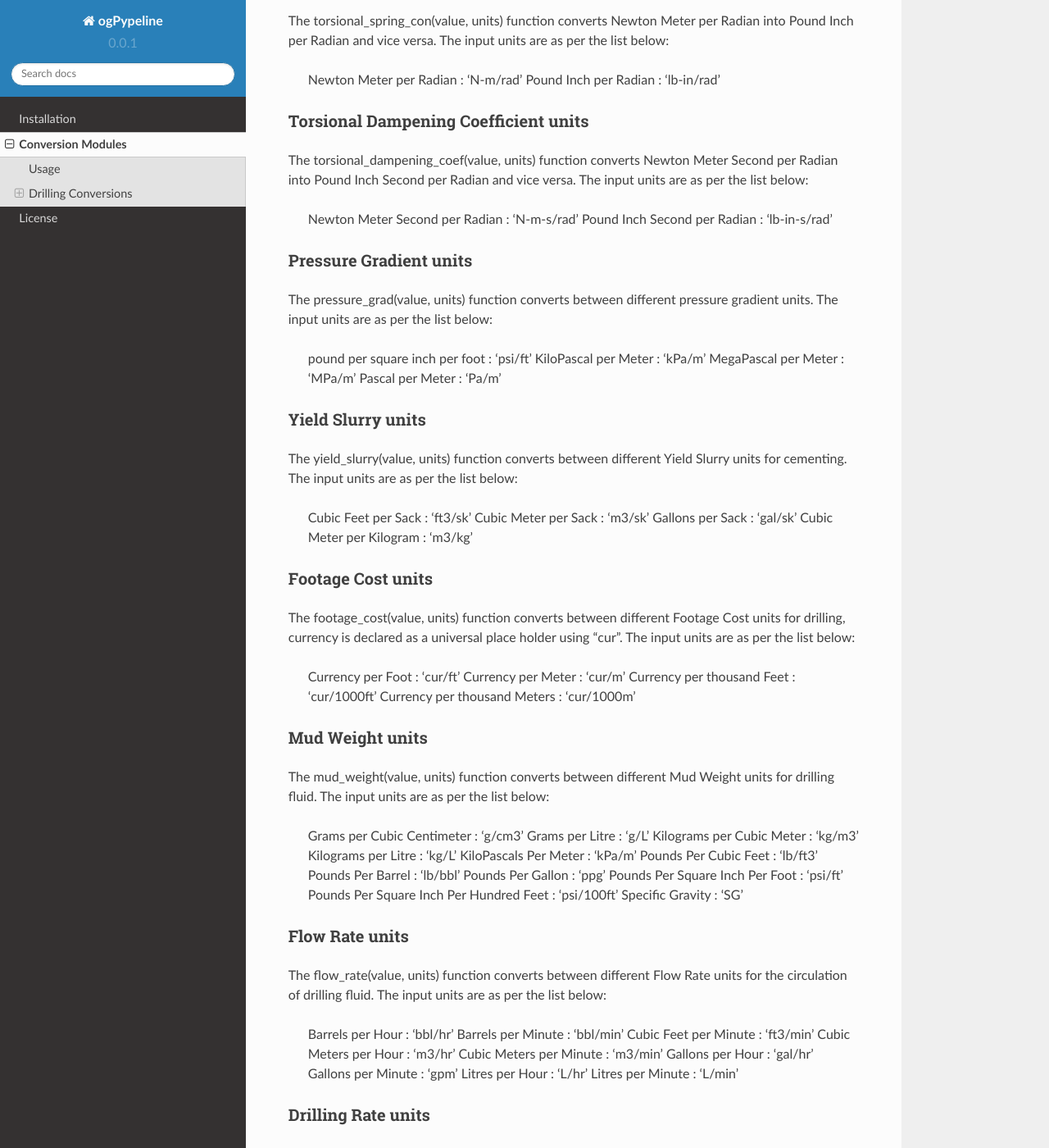
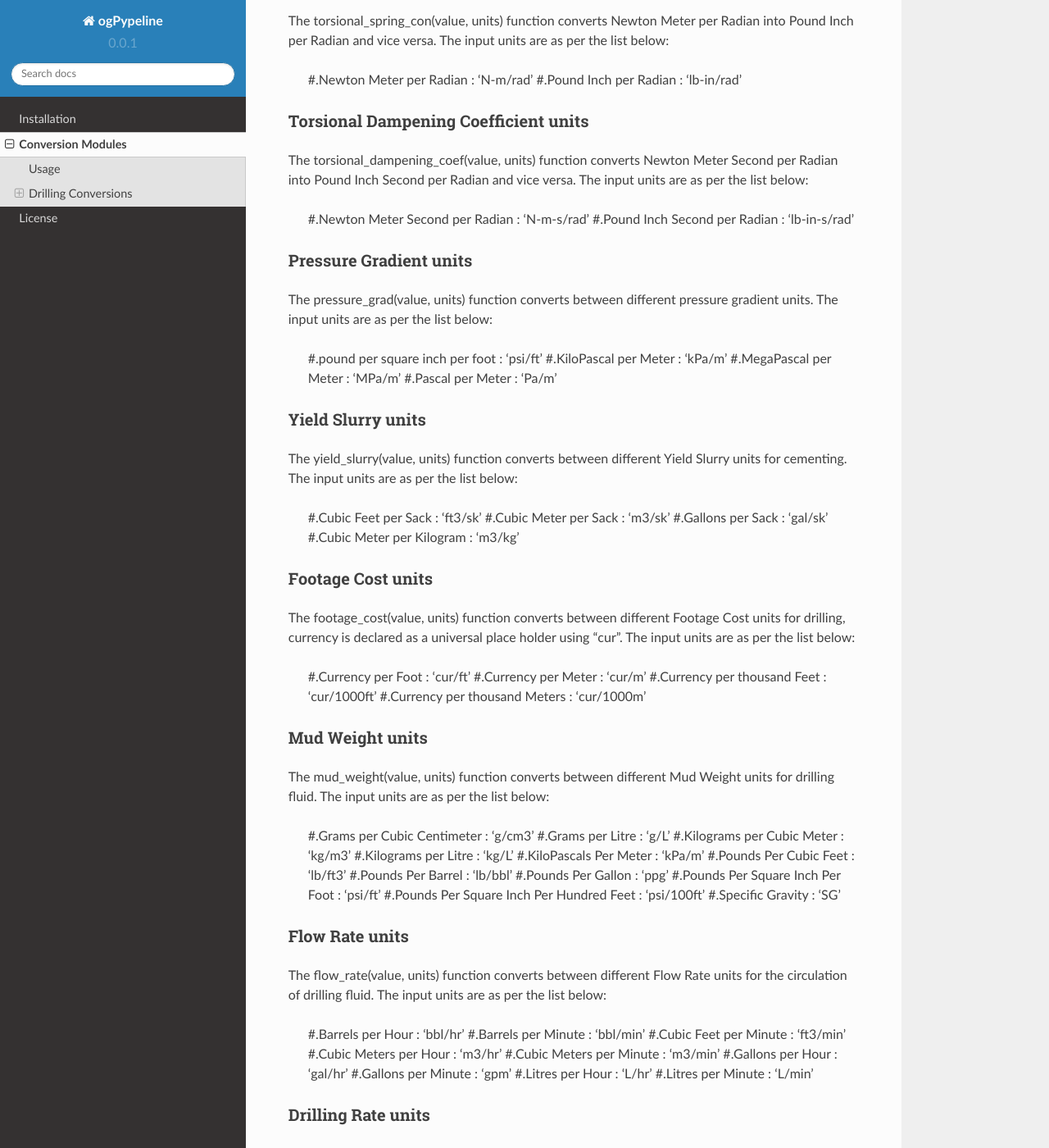
Before and after one commit to this-isnt-me/ogPypeline, a Sphinx documentation site: the page built from docs/source/conversion.rst, in a window 1280 px wide and 1400 px high, scrolled down 1266 px. Shown: the whole window at 82% size. Built offline with Sphinx 7.4.7 and the Read the Docs theme 2.0.0, drawn with Linux system fonts in a browser that asks for light colours; some of the changed text lies outside the part shown.

Commit message:
5th Edit of Read the Docs files

```diff
--- a/docs/source/conversion.rst
+++ b/docs/source/conversion.rst
@@ -33,119 +33,119 @@ Dogleg units
 ^^^^^^^^^^^^
 The dogleg(value, units) function converts degrees per 100ft into degrees per 30m and vice versa. The input units are as per the list below:
 
-   degrees per 100ft : 'deg/100ft'
-   degrees per 30m : 'deg/30m'
+   #.degrees per 100ft : 'deg/100ft'
+   #.degrees per 30m : 'deg/30m'
 
 
 Axial Spring Constant units
 ^^^^^^^^^^^^
 The axial_spring_con(value, units) function converts Newtons per Meter into Pounds per Inch and vice versa. The input units are as per the list below:
 
-   Newtons per Meter : 'N/m'
-   Pounds per Inch : 'lb/in'
+   #.Newtons per Meter : 'N/m'
+   #.Pounds per Inch : 'lb/in'
 
 
 Axial Dampening Coefficient units
 ^^^^^^^^^^^^
 The axial_dampening_coef(value, units) function converts Newton Seconds per Meter into Pound Seconds per Inch and vice versa. The input units are as per the list below:
 
-   Newton Seconds per Meter : 'N-s/m'
-   Pound Seconds per Inch : 'lb-s/in'
+   #.Newton Seconds per Meter : 'N-s/m'
+   #.Pound Seconds per Inch : 'lb-s/in'
 
 Torsional Spring Constant units
 ^^^^^^^^^^^^
 The torsional_spring_con(value, units) function converts Newton Meter per Radian into Pound Inch per Radian and vice versa. The input units are as per the list below:
 
-   Newton Meter per Radian : 'N-m/rad'
-   Pound Inch per Radian : 'lb-in/rad'
+   #.Newton Meter per Radian : 'N-m/rad'
+   #.Pound Inch per Radian : 'lb-in/rad'
 
 Torsional Dampening Coefficient units
 ^^^^^^^^^^^^
 The torsional_dampening_coef(value, units) function converts Newton Meter Second per Radian into Pound Inch Second per Radian and vice versa. The input units are as per the list below:
 
-   Newton Meter Second per Radian : 'N-m-s/rad'
-   Pound Inch Second per Radian : 'lb-in-s/rad'
+   #.Newton Meter Second per Radian : 'N-m-s/rad'
+   #.Pound Inch Second per Radian : 'lb-in-s/rad'
 
 Pressure Gradient units
 ^^^^^^^^^^^^
 The pressure_grad(value, units) function converts between different pressure gradient units. The input units are as per the list below:
 
-   pound per square inch per foot : 'psi/ft'
-   KiloPascal per Meter : 'kPa/m'
-   MegaPascal per Meter : 'MPa/m'
-   Pascal per Meter : 'Pa/m'
+   #.pound per square inch per foot : 'psi/ft'
+   #.KiloPascal per Meter : 'kPa/m'
+   #.MegaPascal per Meter : 'MPa/m'
+   #.Pascal per Meter : 'Pa/m'
 
 Yield Slurry units
 ^^^^^^^^^^^^
 The yield_slurry(value, units) function converts between different Yield Slurry units for cementing. The input units are as per the list below:
 
-   Cubic Feet per Sack : 'ft3/sk'
-   Cubic Meter per Sack : 'm3/sk'
-   Gallons per Sack : 'gal/sk'
-   Cubic Meter per Kilogram : 'm3/kg'
+   #.Cubic Feet per Sack : 'ft3/sk'
+   #.Cubic Meter per Sack : 'm3/sk'
+   #.Gallons per Sack : 'gal/sk'
+   #.Cubic Meter per Kilogram : 'm3/kg'
 
 Footage Cost units
 ^^^^^^^^^^^^
 The footage_cost(value, units) function converts between different Footage Cost units for drilling, currency is declared as a universal place holder using "cur". The input units are as per the list below:
 
-   Currency per Foot : 'cur/ft'
-   Currency per Meter	: 'cur/m'
-   Currency per thousand Feet : 'cur/1000ft'
-   Currency per thousand Meters : 'cur/1000m'
+   #.Currency per Foot : 'cur/ft'
+   #.Currency per Meter	: 'cur/m'
+   #.Currency per thousand Feet : 'cur/1000ft'
+   #.Currency per thousand Meters : 'cur/1000m'
 
 Mud Weight units
 ^^^^^^^^^^^^
 The mud_weight(value, units) function converts between different Mud Weight units for drilling fluid. The input units are as per the list below:
 
-   Grams per Cubic Centimeter	: 'g/cm3'
-   Grams per Litre : 'g/L'
-   Kilograms per Cubic Meter : 'kg/m3'
-   Kilograms per Litre : 'kg/L'
-   KiloPascals Per Meter : 'kPa/m'
-   Pounds Per Cubic Feet : 'lb/ft3'
-   Pounds Per Barrel : 'lb/bbl'
-   Pounds Per Gallon : 'ppg'
-   Pounds Per Square Inch Per Foot : 'psi/ft'
-   Pounds Per Square Inch Per Hundred Feet : 'psi/100ft'
-   Specific Gravity : 'SG'
+   #.Grams per Cubic Centimeter	: 'g/cm3'
+   #.Grams per Litre : 'g/L'
+   #.Kilograms per Cubic Meter : 'kg/m3'
+   #.Kilograms per Litre : 'kg/L'
+   #.KiloPascals Per Meter : 'kPa/m'
+   #.Pounds Per Cubic Feet : 'lb/ft3'
+   #.Pounds Per Barrel : 'lb/bbl'
+   #.Pounds Per Gallon : 'ppg'
+   #.Pounds Per Square Inch Per Foot : 'psi/ft'
+   #.Pounds Per Square Inch Per Hundred Feet : 'psi/100ft'
+   #.Specific Gravity : 'SG'
 
 Flow Rate units
 ^^^^^^^^^^^^
 The flow_rate(value, units) function converts between different Flow Rate units for the circulation of drilling fluid. The input units are as per the list below:
 
-   Barrels per Hour : 'bbl/hr'
-   Barrels per Minute	: 'bbl/min'
-   Cubic Feet per Minute : 'ft3/min'
-   Cubic Meters per Hour : 'm3/hr'
-   Cubic Meters per Minute : 'm3/min'
-   Gallons per Hour : 'gal/hr'
-   Gallons per Minute : 'gpm'
-   Litres per Hour : 'L/hr'
-   Litres per Minute : 'L/min'
+   #.Barrels per Hour : 'bbl/hr'
+   #.Barrels per Minute	: 'bbl/min'
+   #.Cubic Feet per Minute : 'ft3/min'
+   #.Cubic Meters per Hour : 'm3/hr'
+   #.Cubic Meters per Minute : 'm3/min'
+   #.Gallons per Hour : 'gal/hr'
+   #.Gallons per Minute : 'gpm'
+   #.Litres per Hour : 'L/hr'
+   #.Litres per Minute : 'L/min'
 
 Drilling Rate units
 ^^^^^^^^^^^^
 The drilling_rate(value, units) function converts between different Drilling Rate units for the Rate of Penetration(ROP). The input units are as per the list below:
 
-   Feet Per Day : 'ft/d'
-   Feet Per Hour : 'ft/hr'
-   Feet Per Minute : 'ft/min'
-   Feet Per Second : 'ft/s'
-   Meters Per Day : 'm/d'
-   Meters Per Hour : 'm/hr'
-   Meters Per Minute : 'm/min'
-   Meters Per Second : 'm/s'
+   #.Feet Per Day : 'ft/d'
+   #.Feet Per Hour : 'ft/hr'
+   #.Feet Per Minute : 'ft/min'
+   #.Feet Per Second : 'ft/s'
+   #.Meters Per Day : 'm/d'
+   #.Meters Per Hour : 'm/hr'
+   #.Meters Per Minute : 'm/min'
+   #.Meters Per Second : 'm/s'
 
 Weight Length units
 ^^^^^^^^^^^^
 The weight_length(value, units) function converts between different Weight by Length units. The input units are as per the list below:
 
-   Pounds per Foot : 'lb/ft'
-   Kilograms per Meter : 'kg/m'
+   #.Pounds per Foot : 'lb/ft'
+   #.Kilograms per Meter : 'kg/m'
 
 Geothermal Gradient units
 ^^^^^^^^^^^^
 The geothermal_gradient(value, units) function converts between different Geothermal Gradient units. The input units are as per the list below:
 
-   Degrees Centigrade per 100 Meters : 'c/100m'
-   Degrees Fahrenheit per 100 Feet  : 'f/100ft'
+   #.Degrees Centigrade per 100 Meters : 'c/100m'
+   #.Degrees Fahrenheit per 100 Feet  : 'f/100ft'
```
